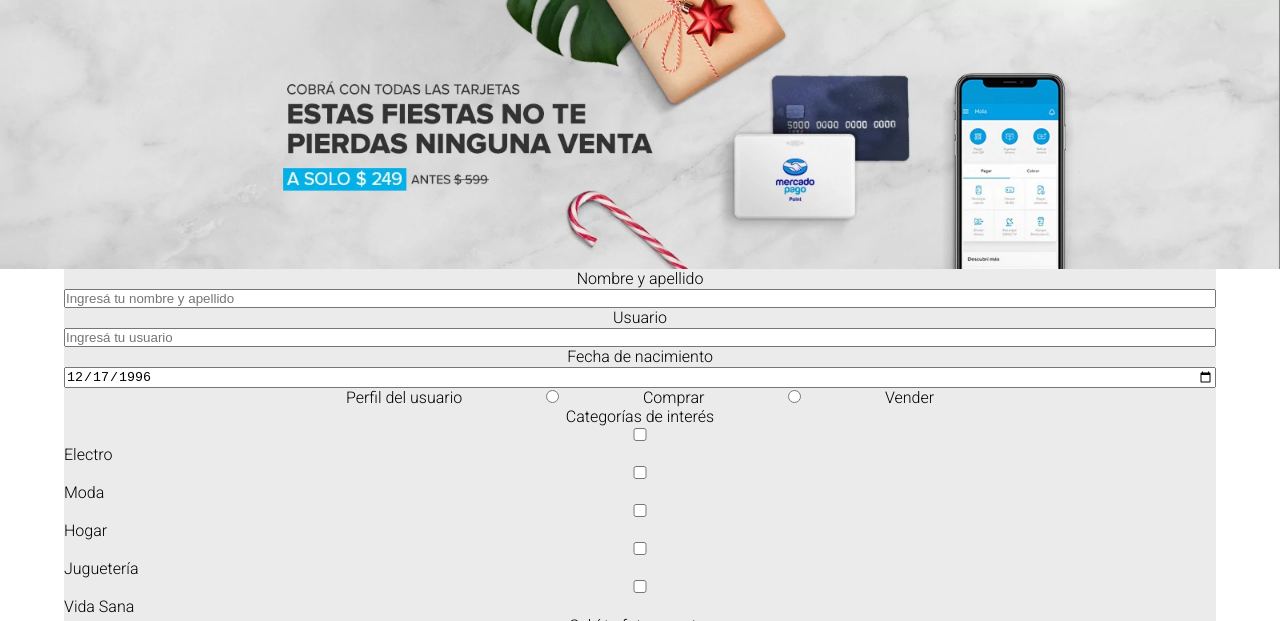
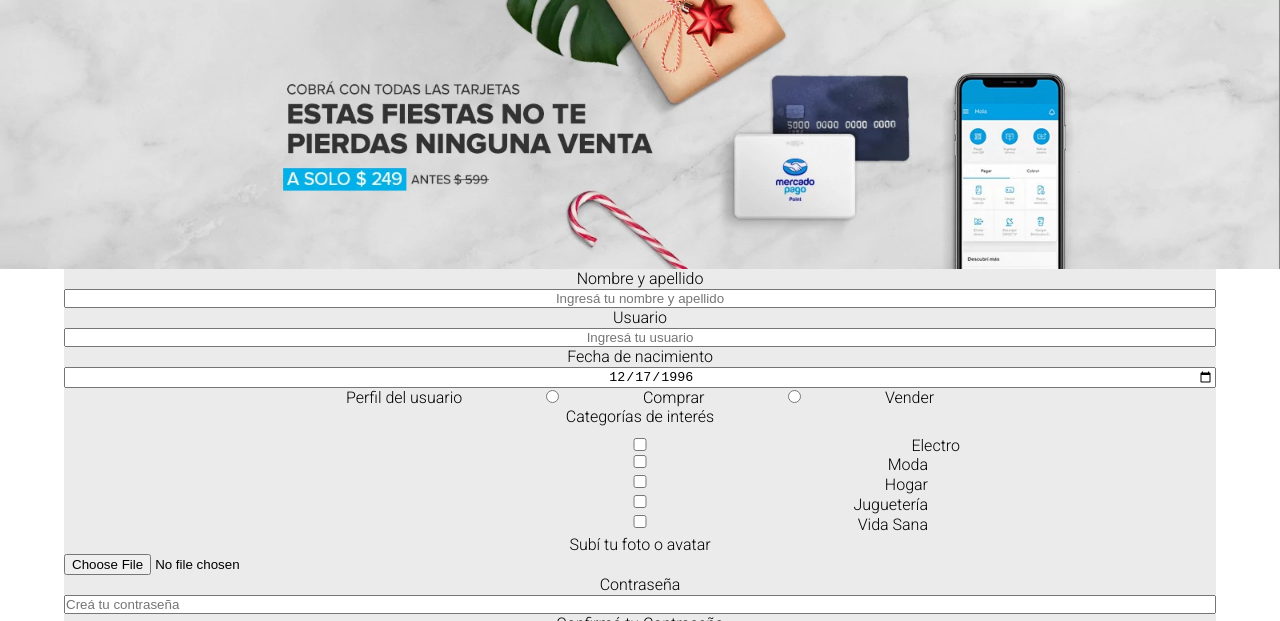
Before and after one commit to Fliberatore88/mercadoLiebre, a website: page views/register.html in a window 1280 px wide. Shown: the part 179-800 px from the top of the page. Drawn offline with Linux system fonts and the light colour scheme.

Commit message:
acercando los textos con los checkbox

```diff
--- a/public/css/register.css
+++ b/public/css/register.css
@@ -21,12 +21,37 @@
 .input-userprofile {
     width: 15%;
 }
+#username {
+    text-align: center;
+}
+#name-lastname {
+    text-align: center;
+}
+#birthdate {
+    text-align: center;
+    padding-left: 40px
+}
+#electro, #moda, #hogar, #jugueteria, #vida-sana {
+    display: flex;
+    justify-content: center;
+    position: relative;
+    margin-bottom: 7px;
+    text-align: center;
+}
+.electro, .moda, .hogar, .jugueteria, .vida-sana {
+    position: absolute;
+    right: 25%;
+}
+
 .label-categories {
     width: 100%;
+    margin-bottom: 3px;
 }
 .input-categories {
     width: 100%;
+    text-align: center;
 }
+
 .onlyinputs-categories {
     text-align: left;
 }
--- a/views/register.html
+++ b/views/register.html
@@ -100,14 +100,30 @@
                     <input class="input-userprofile" type="radio" name="user-profile" id="user-profile" value="Vender"> Vender
                 </div>
                 <div container="category-interest">
-                    <label class="input-categories" for="category-interest">Categorías de interés</label>
-                    <div class="onlyinputs-categories">
-                    <input class="input-categories" type="checkbox" name="category-interest" id="category-interest" value="Electro"> Electro
-                    <input class="input-categories" type="checkbox" name="category-interest" id="category-interest" value="Moda"> Moda
-                    <input class="input-categories" type="checkbox" name="category-interest" id="category-interest" value="Hogar"> Hogar
-                    <input class="input-categories" type="checkbox" name="category-interest" id="category-interest" value="Juguetería"> Juguetería
-                    <input class="input-categories" type="checkbox" name="category-interest" id="category-interest" value="Vida Sana"> Vida Sana
-                </div>
+                    <div class="label-categories">
+                    <label  for="category-interest">Categorías de interés</label>
+                    </div>
+                    <div id="electro">
+                    </div>
+                    <input class="input-categories" type="checkbox" name="category-interest" id="category-interest" value="Electro">
+                    <span class="electro">Electro</span>
+                    </div>
+                    <div id="moda">
+                    <input class="input-categories" type="checkbox" name="category-interest" id="category-interest" value="Moda">
+                    <span class="moda">Moda</span>
+                    </div>
+                    <div id="hogar">
+                    <input class="input-categories" type="checkbox" name="category-interest" id="category-interest" value="Hogar">
+                    <span class="hogar">Hogar</span>
+                    </div>
+                    <div id="jugueteria">
+                    <input class="input-categories" type="checkbox" name="category-interest" id="category-interest" value="Juguetería">
+                    <span class="jugueteria">Juguetería</span>
+                    </div>
+                    <div id="vida-sana">
+                    <input class="input-categories" type="checkbox" name="category-interest" id="category-interest" value="Vida Sana">
+                    <span class="vida-sana">Vida Sana</span>
+                    </div>
                 </div>
                 <div container="user-avatar">
                     <label for="user-avatar">Subí tu foto o avatar</label>
```
